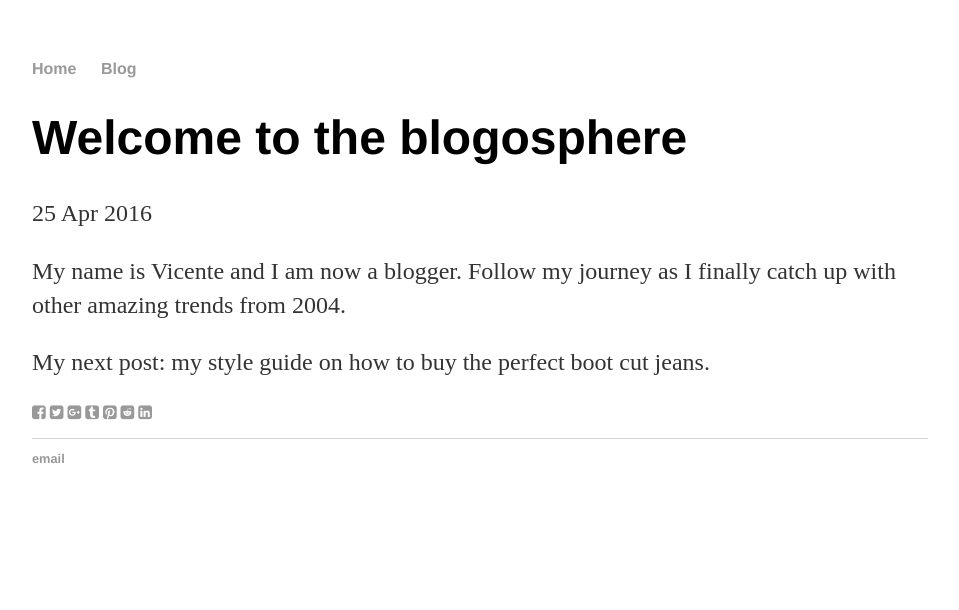
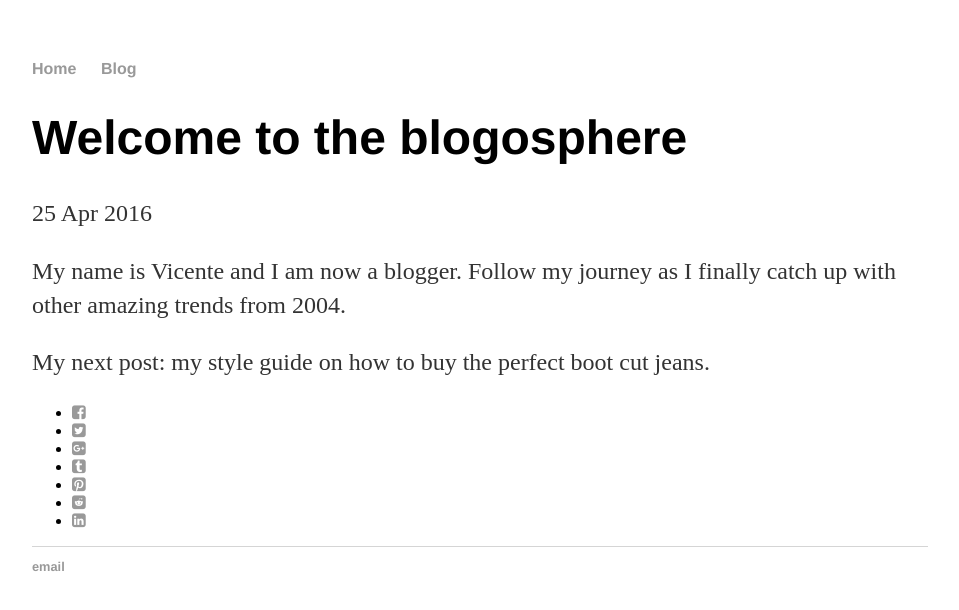
Before and after one commit to winepronecowboy/winepronecowboy.github.io, a Jekyll site: the page built from _posts/2016-04-25-welcome-to-the-blogosphere.md, in a window 1280 px wide. Shown: the top 610 px of the page, without its empty margins (160-1119 px from the left). Built offline with Jekyll 4.4.1, drawn with Linux system fonts in a browser that asks for light colours; nearby versions of some CDN libraries.

Commit message:
Update main.css

```diff
--- a/css/main.css
+++ b/css/main.css
@@ -41,12 +41,3 @@ ul.posts {
 ul.posts li {
     list-style: none;
 }
-
-ul.share-buttons{
-   list-style: none;
-   padding: 0;
- }
-
-ul.share-buttons li{
-   display: inline;
- }
```
